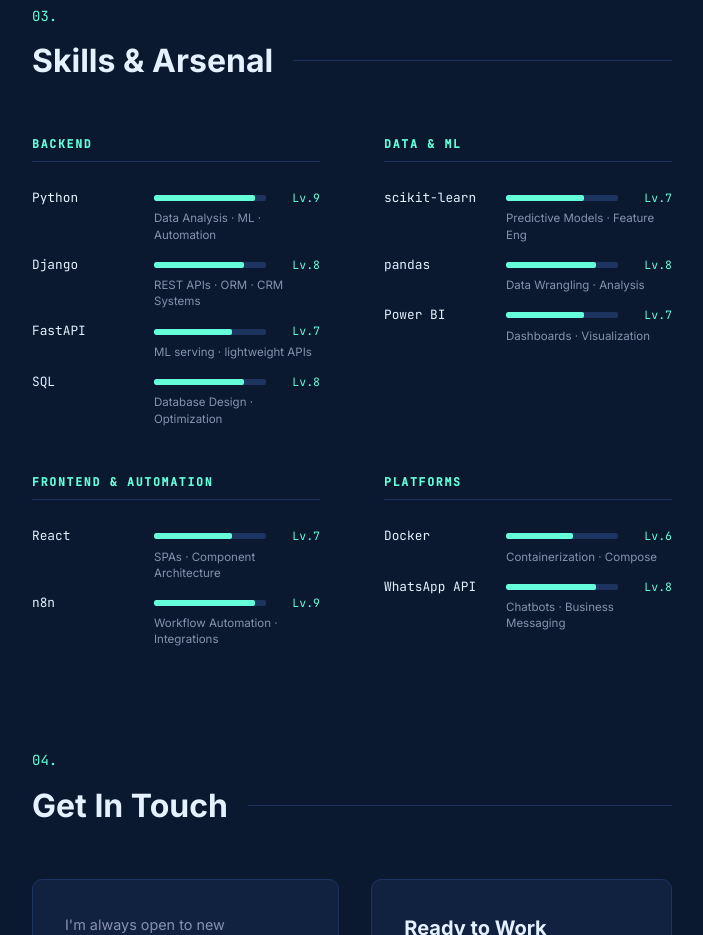
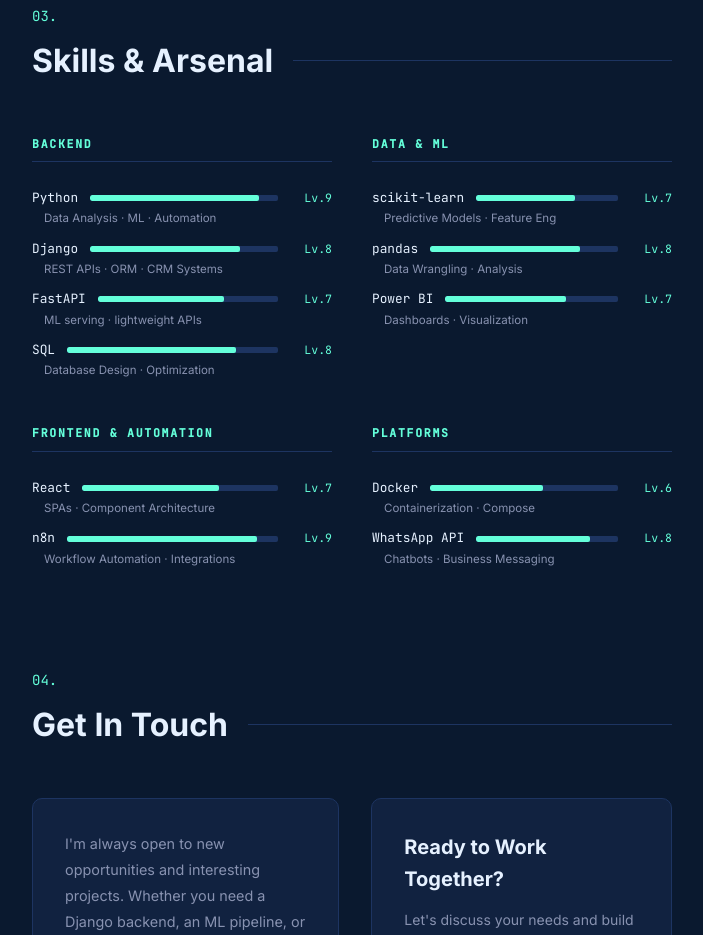
Before and after one commit to Nmwaura132/portfolio, a React (Vite) app: page / in a window 1280 px wide. Shown: the part 2400-3335 px from the top of the page, without its empty margins (544-1247 px from the left). Built offline with nearby package versions, Linux system fonts and the light colour scheme.

Commit message:
feat: Add global styles, base layout, and component styling for the application.

```diff
--- a/src/index.css
+++ b/src/index.css
@@ -506,7 +506,7 @@ a { text-decoration: none; color: inherit; }
 .rpg-grid {
   display: grid;
   grid-template-columns: 1fr 1fr;
-  gap: 2.5rem 4rem;
+  gap: 2.5rem 2.5rem;
 }
 
 @media (max-width: 768px) { .rpg-grid { grid-template-columns: 1fr; gap: 2rem; } }
@@ -524,7 +524,7 @@ a { text-decoration: none; color: inherit; }
 
 .rpg-skill-row {
   display: grid;
-  grid-template-columns: 110px 1fr 42px;
+  grid-template-columns: auto 1fr 42px;
   align-items: center;
   gap: 0.75rem;
   padding: 0.375rem 0;
@@ -535,8 +535,7 @@ a { text-decoration: none; color: inherit; }
   font-size: 0.8rem;
   color: var(--text-heading);
   white-space: nowrap;
-  overflow: hidden;
-  text-overflow: ellipsis;
+  min-width: 0;
 }
 
 .rpg-bar-track {
```
